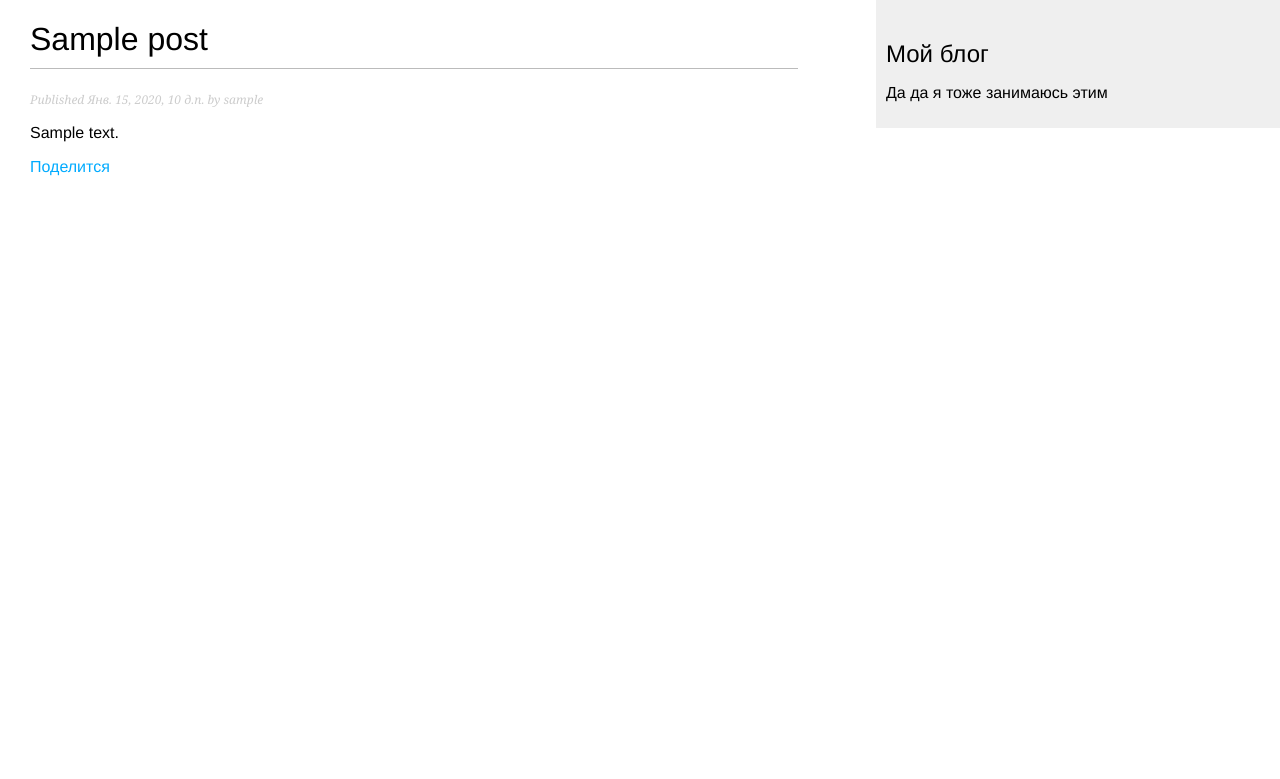
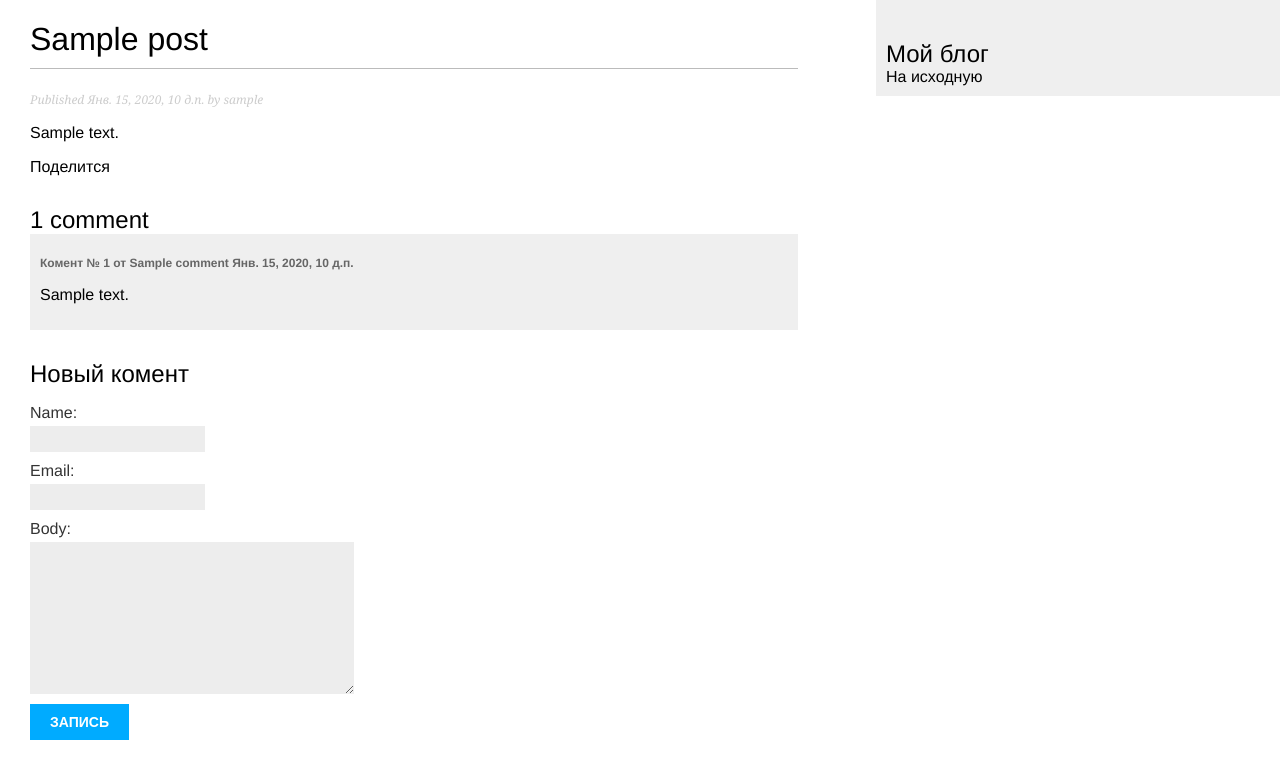
Before and after one commit to Green-seeker-of-interesting/blog_django_2, a Django app: template mysite/blog/templates/blog/post/detail.html in a window 1280 px wide. Shown: the top 779 px of the page. Run offline with Django 3.2, Linux system fonts and the light colour scheme; the template is opened without the code that fills it: values that come from a table or form of the project are taken from there, others are empty; tables that the repository leaves empty hold one stand-in row (values such as "Sample post").

Commit message:
tag_system

```diff
--- a/mysite/blog/models.py
+++ b/mysite/blog/models.py
@@ -2,6 +2,8 @@ from django.db import models
 from django.utils import timezone
 from django.contrib.auth.models import User
 from django.urls import reverse
+
+from taggit.managers import TaggableManager
 
 
 class PublishedManager(models.Manager):
@@ -29,6 +31,7 @@ class Post(models.Model):
 
     object = models.Manager()
     published = PublishedManager()
+    tags = TaggableManager()
 
     class Meta:
         ordering = ('-publish',)
@@ -41,9 +44,9 @@ class Post(models.Model):
         return self.title
 
 
-
 class Comment(models.Model):
-    post = models.ForeignKey(Post, on_delete=models.CASCADE, related_name='comments')
+    post = models.ForeignKey(
+        Post, on_delete=models.CASCADE, related_name='comments')
     name = models.CharField(max_length=80)
     email = models.EmailField()
     body = models.TextField()
--- a/mysite/blog/static/css/blog.css
+++ b/mysite/blog/static/css/blog.css
@@ -4,10 +4,12 @@ body {
     font-family:helvetica, sans-serif;
 }
 
+
 a {
-    color:#00abff;
+    color:#000000;
     text-decoration:none;
 }
+
 
 h1 {
     font-weight:normal;
--- a/mysite/blog/templates/blog/base.html
+++ b/mysite/blog/templates/blog/base.html
@@ -1,17 +1,22 @@
 {% load static %}
 <!DOCTYPE html>
 <html>
+
 <head>
   <title>{% block title %}{% endblock %}</title>
   <link href="{% static 'css/blog.css' %}" rel="stylesheet">
 </head>
+
 <body>
   <div id="content">
     {% block content %}{% endblock %}
   </div>
   <div id="sidebar">
     <h2>Мой блог</h2>
-    <p>Да да я тоже занимаюсь этим</p>
+    <div>
+      <a class="link_to_home" href="/blog/"> На исходную </a>
+    </div>
   </div>
 </body>
+
 </html>
--- a/mysite/blog/templates/blog/post/detail.html
+++ b/mysite/blog/templates/blog/post/detail.html
@@ -11,4 +11,33 @@
   <p>
     <a href='{% url "blog:post_share" post.id %}'>Поделится</a>
   </p>
+
+  {% with comments.count as total_comments %}
+    <h2>{{ total_comments }} comment{{ total_comments|pluralize }}</h2>
+  {% endwith %}
+
+  {% for comment in comments %}
+    <div class="comment">
+      <p class="info">
+        Комент № {{ forloop.counter }} от {{ comment.name }}
+        {{ comment.created }}
+      </p>
+      {{ comment.body|linebreaks }}
+    </div>
+  {% empty %}
+    <p>Коментариев пока нет, напишите</p>
+  {% endfor %}
+
+
+  {% if new_comment %}
+    <h2>Коментарий добавлен</h2>
+  {% else %}
+    <h2>Новый комент</h2>
+    <form action="." method="post">
+      {{ comment_form.as_p }}
+      {% csrf_token %}
+      <p><input type="submit" value="Запись"></p>
+    </form>
+  {% endif %}
+
 {% endblock %}
--- a/mysite/blog/urls.py
+++ b/mysite/blog/urls.py
@@ -8,4 +8,5 @@ urlpatterns = [
     path('<int:year>/<int:month>/<int:day>/<slug:post>/',
          views.post_detail, name='post_detal'),
     path('<int:post_id>/share/', views.post_share, name='post_share'),
+    path('tag/<slug:tag_slug>/',views.post_list_with_tag, name='post_list_by_tag'),
 ]
--- a/mysite/mysite/settings.py
+++ b/mysite/mysite/settings.py
@@ -38,6 +38,7 @@ INSTALLED_APPS = [
     'django.contrib.messages',
     'django.contrib.staticfiles',
     'blog.apps.BlogConfig',
+    'taggit',
 ]
 
 MIDDLEWARE = [
--- a/mysite/mysite/urls.py
+++ b/mysite/mysite/urls.py
@@ -1,5 +1,6 @@
 from django.contrib import admin
 from django.urls import path, include
+
 
 urlpatterns = [
     path('admin/', admin.site.urls),
--- a/mysite/requirements.txt
+++ b/mysite/requirements.txt
@@ -1,5 +1,6 @@
 autopep8==1.7.0
 Django==2.0.5
+django-taggit==0.22.2
 psycopg2-binary==2.8
 pycodestyle==2.9.1
 pytz==2022.4
```
Also changed, not shown: mysite/blog/templates/blog/post/list.html (+17 -0 lines), mysite/blog/views.py (+35 -8 lines), mysite/blog/migrations/0003_post_tags.py (added).
